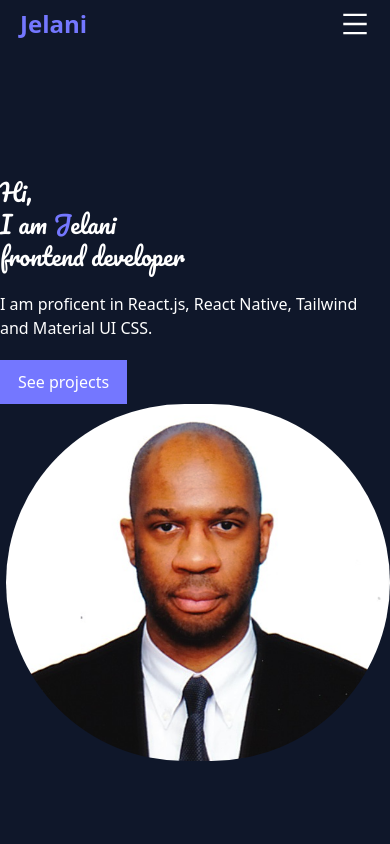
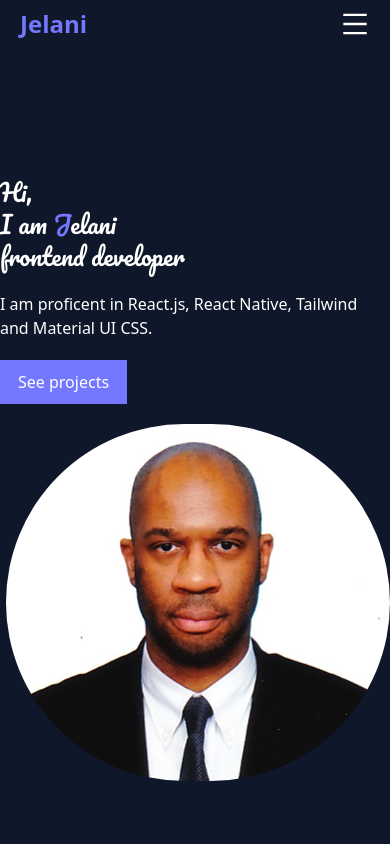
Before and after one commit to AlexJelani/jelani-portfolio, a React (Vite) app: page / in a window 390 px wide. Shown: the top 844 px of the page. Built offline with nearby package versions, Linux system fonts and the light colour scheme.

Commit message:
added md styles

```diff
--- a/src/components/About.jsx
+++ b/src/components/About.jsx
@@ -3,7 +3,7 @@ import AboutImg from '../assets/about-img-two.jpg'
 
 const About = () => {
     return (
-        <section className="bg-secondary text-white py-32" id='about'>
+        <section className="bg-secondary text-white py-32" id="about">
             <div className="container mx-auto grid md:grid-cols-2 items-center md:justify-between">
           <div className="about-info">
             <h2 className='text-4xl font-bold mb-5 border-b-[5px] w-[180px] border-indigo-600 pb-2'>
@@ -26,7 +26,7 @@ const About = () => {
             </p>
           </div>
           <div className="hero-img">
-            <img src={AboutImg} alt="coding illustration" className="lgw-[80%] w-96 ml-auto rounded-full" />
+            <img src={AboutImg} alt="coding illustration" className="lgw-[80%] md:ml-auto w-96 ml-auto rounded-full" />
           </div>
           </div>
         </section>
--- a/src/components/Header.jsx
+++ b/src/components/Header.jsx
@@ -14,7 +14,7 @@ const Header = () => {
       <nav className="hidden md:block">
         <ul className="flex">
           <li>
-            <a href="/#">About</a>
+            <a href="/#about">About</a>
           </li>
           <li>
             <a href="/#projects">Projects</a>
--- a/src/components/Hero.jsx
+++ b/src/components/Hero.jsx
@@ -4,8 +4,8 @@ import HeroImg from "../assets/hero-img.png"
 const Hero = () => {
   return (
     <section className="bg-primary text-white py-32">
-        <div className="container mx-auto grid md:grid-cols-2 items-center md:justify-between">
-      <div className="hero-info">
+        <div className="container mx-auto grid md:grid-cols-2 items-center justify-center md:justify-between">
+      <div className="hero-info pb-5 md:pb-0">
         <h1 className="text-2xl  lg:text-5xl">
           Hi, <br />I am <span className="logo">J</span>elani <br />
           frontend developer
--- a/src/index.css
+++ b/src/index.css
@@ -14,6 +14,9 @@
 }
 .text-accent {
   background: #7477FF;
+}
+html{
+scroll-behavior:smooth;
 }
 
 nav li a {
```
